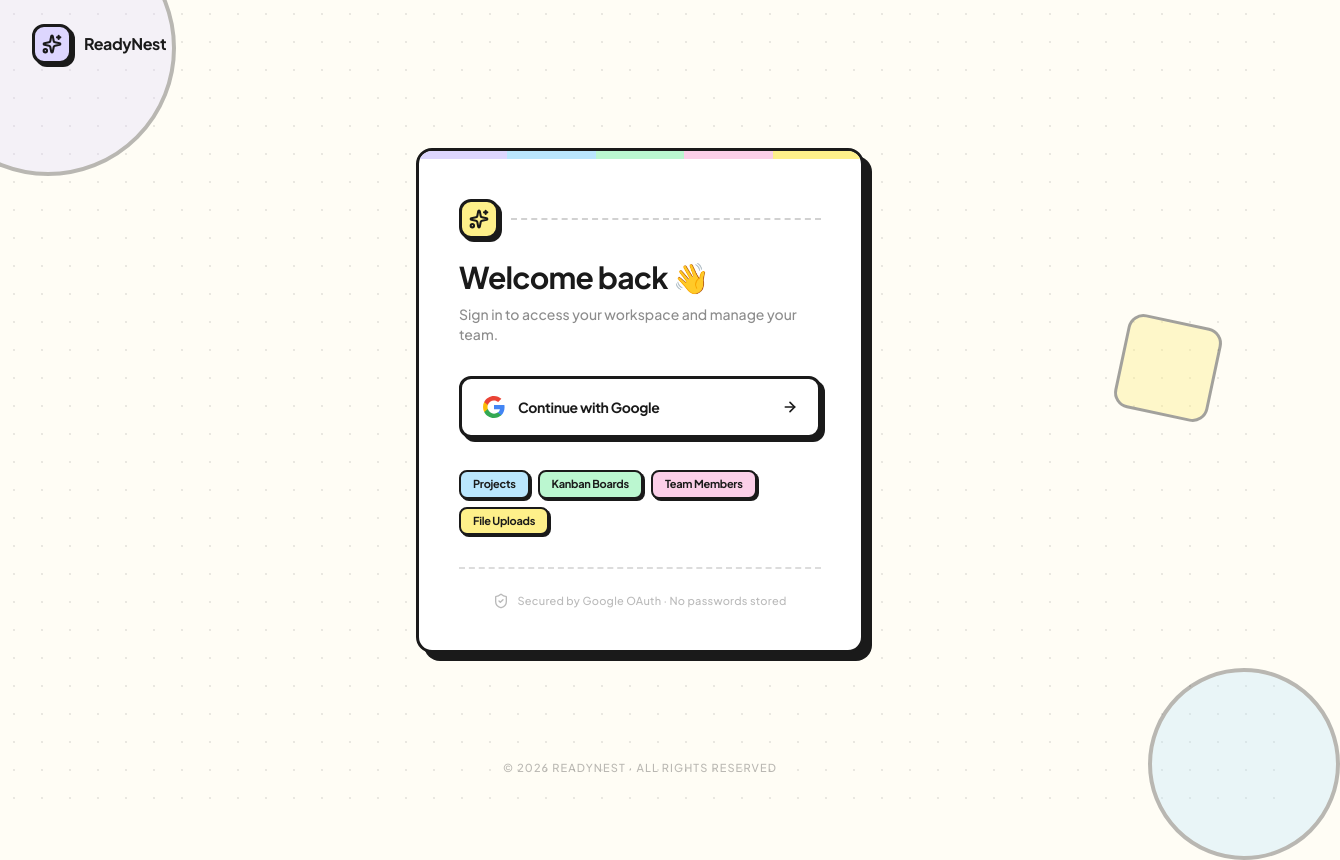
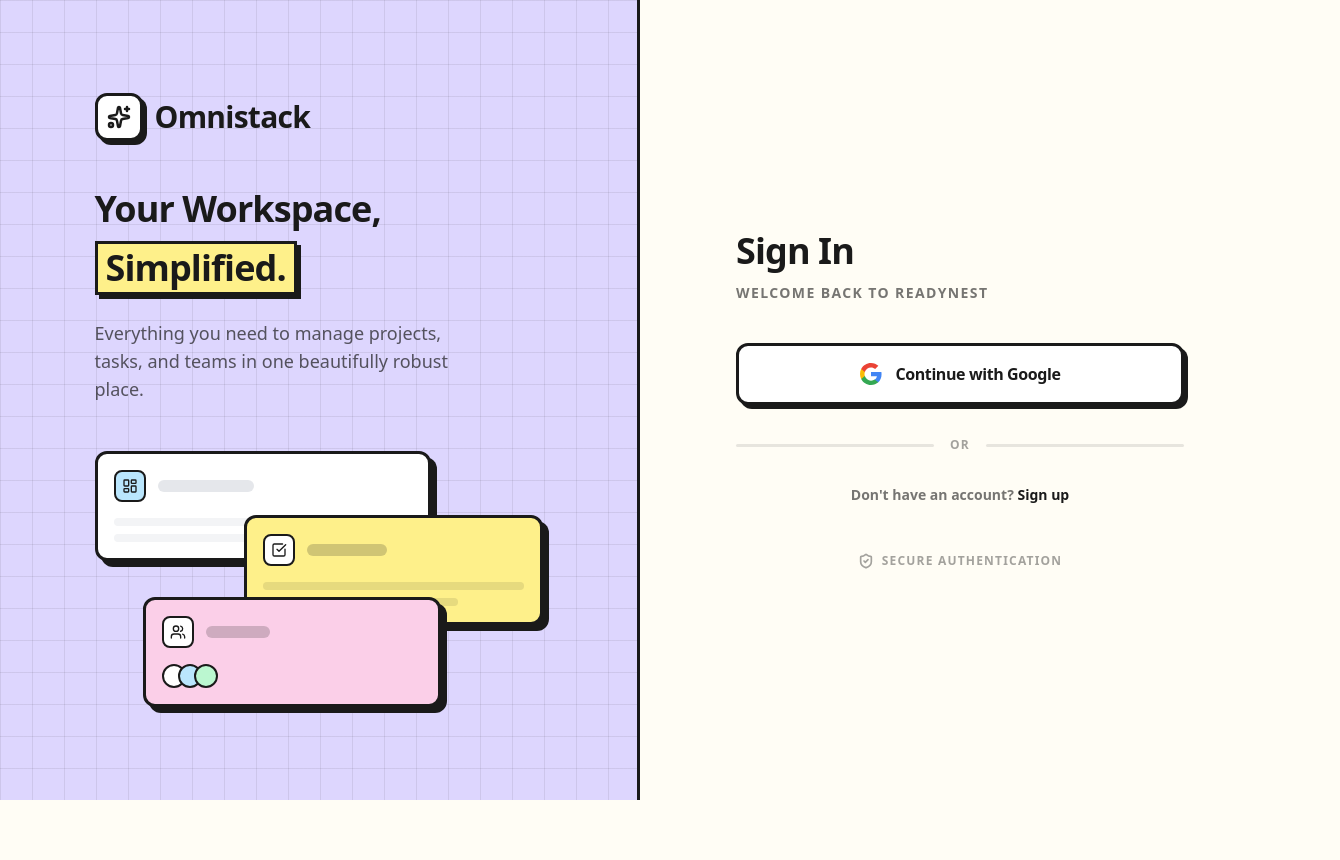
Before and after one commit to ayushsinha008/Multi-Tenant-SaaS-Platform, a Next.js app in the folder apps/web/: page /login in a window 1280 px wide. Shown: the whole page, 1340 px wide, since content can reach past the window. After the commit the page ends 800 px from the top, so only its background shows below. Built offline with nearby package versions, Linux system fonts and the light colour scheme; no server answers.

Commit message:
redesign: split screen dashboard abstraction theme for login page

```diff
--- a/apps/web/src/app/(auth)/layout.tsx
+++ b/apps/web/src/app/(auth)/layout.tsx
@@ -1,41 +1,100 @@
 'use client';
 
 import * as React from 'react';
-import { Sparkles } from 'lucide-react';
+import { Sparkles, LayoutDashboard, CheckSquare, Users } from 'lucide-react';
+import { motion } from 'framer-motion';
 
 export default function AuthLayout({ children }: { children: React.ReactNode }) {
   return (
-    <div className="min-h-screen bg-[#FFFDF5] flex items-center justify-center p-4 relative">
-      {/* Subtle dot grid background */}
-      <div
-        className="absolute inset-0 pointer-events-none"
-        style={{
-          backgroundImage: 'radial-gradient(circle, #1A1A1A18 1px, transparent 1px)',
-          backgroundSize: '28px 28px',
-        }}
-      />
+    <div className="flex min-h-screen bg-[#FFFDF5] text-[#1A1A1A] font-sans">
+      {/* Left side - Branding & Visual (hidden on mobile) */}
+      <div className="hidden lg:flex w-1/2 relative flex-col justify-center items-center p-12 overflow-hidden border-r-[3px] border-[#1A1A1A] bg-[#DDD6FE]">
+        {/* Subtle grid on the purple background */}
+        <div className="absolute inset-0 bg-[linear-gradient(to_right,#1A1A1A15_1px,transparent_1px),linear-gradient(to_bottom,#1A1A1A15_1px,transparent_1px)] bg-[size:32px_32px]"></div>
 
-      {/* Decorative blobs */}
-      <div className="absolute top-[-80px] left-[-80px] w-64 h-64 bg-[#DDD6FE] rounded-full border-[4px] border-[#1A1A1A] opacity-30 pointer-events-none" />
-      <div className="absolute bottom-[-60px] right-[-60px] w-48 h-48 bg-[#BAE6FD] rounded-full border-[4px] border-[#1A1A1A] opacity-30 pointer-events-none" />
-      <div className="absolute top-[40%] right-[5%] w-24 h-24 bg-[#FEF08A] rounded-2xl border-[3px] border-[#1A1A1A] opacity-40 rotate-12 pointer-events-none" />
+        <div className="relative z-10 w-full max-w-md">
+          {/* Logo */}
+          <div className="flex items-center gap-3 mb-12">
+            <div className="w-12 h-12 rounded-xl border-[3px] border-[#1A1A1A] bg-white flex items-center justify-center shadow-[4px_4px_0px_#1A1A1A]">
+              <Sparkles className="w-6 h-6 text-[#1A1A1A]" strokeWidth={2.5} />
+            </div>
+            <h1 className="text-3xl font-bold tracking-tight">Omnistack</h1>
+          </div>
 
-      {/* Branding top-left */}
-      <div className="absolute top-6 left-8 flex items-center gap-3">
-        <div className="w-10 h-10 rounded-xl border-[3px] border-[#1A1A1A] bg-[#DDD6FE] flex items-center justify-center shadow-[3px_3px_0px_#1A1A1A]">
-          <Sparkles className="w-5 h-5 text-[#1A1A1A]" strokeWidth={2.5} />
+          {/* Clean value prop */}
+          <h2 className="text-4xl font-black tracking-tight leading-[1.1] mb-6">
+            Your Workspace, <br />
+            <span className="bg-[#FEF08A] px-2 py-1 border-[3px] border-[#1A1A1A] shadow-[4px_4px_0px_#1A1A1A] inline-block mt-3">Simplified.</span>
+          </h2>
+          <p className="text-lg font-medium text-[#1A1A1A]/70 mb-12 max-w-sm">
+            Everything you need to manage projects, tasks, and teams in one beautifully robust place.
+          </p>
+
+          {/* Abstract representation of dashboard */}
+          <div className="relative h-64 w-full">
+            <motion.div
+              initial={{ y: 20, opacity: 0 }}
+              animate={{ y: 0, opacity: 1 }}
+              transition={{ delay: 0.1 }}
+              className="absolute top-0 left-0 w-3/4 rounded-xl border-[3px] border-[#1A1A1A] bg-white p-4 shadow-[6px_6px_0px_#1A1A1A]"
+            >
+              <div className="flex items-center gap-3 mb-4">
+                <div className="w-8 h-8 rounded-lg bg-[#BAE6FD] border-[2px] border-[#1A1A1A] flex items-center justify-center">
+                  <LayoutDashboard className="w-4 h-4" />
+                </div>
+                <div className="h-3 w-24 bg-gray-200 rounded-full" />
+              </div>
+              <div className="space-y-2">
+                <div className="h-2 w-full bg-gray-100 rounded-full" />
+                <div className="h-2 w-4/5 bg-gray-100 rounded-full" />
+              </div>
+            </motion.div>
+
+            <motion.div
+              initial={{ x: 20, opacity: 0 }}
+              animate={{ x: 0, opacity: 1 }}
+              transition={{ delay: 0.3 }}
+              className="absolute top-16 right-0 w-2/3 rounded-xl border-[3px] border-[#1A1A1A] bg-[#FEF08A] p-4 shadow-[6px_6px_0px_#1A1A1A]"
+            >
+               <div className="flex items-center gap-3 mb-4">
+                <div className="w-8 h-8 rounded-lg bg-white border-[2px] border-[#1A1A1A] flex items-center justify-center">
+                  <CheckSquare className="w-4 h-4" />
+                </div>
+                <div className="h-3 w-20 bg-[#1A1A1A]/20 rounded-full" />
+              </div>
+              <div className="space-y-2">
+                <div className="h-2 w-full bg-[#1A1A1A]/10 rounded-full" />
+                <div className="h-2 w-3/4 bg-[#1A1A1A]/10 rounded-full" />
+              </div>
+            </motion.div>
+
+            <motion.div
+              initial={{ y: -20, opacity: 0 }}
+              animate={{ y: 0, opacity: 1 }}
+              transition={{ delay: 0.5 }}
+              className="absolute bottom-0 left-12 w-2/3 rounded-xl border-[3px] border-[#1A1A1A] bg-[#FBCFE8] p-4 shadow-[6px_6px_0px_#1A1A1A]"
+            >
+               <div className="flex items-center gap-3 mb-4">
+                <div className="w-8 h-8 rounded-lg bg-white border-[2px] border-[#1A1A1A] flex items-center justify-center">
+                  <Users className="w-4 h-4" />
+                </div>
+                <div className="h-3 w-16 bg-[#1A1A1A]/20 rounded-full" />
+              </div>
+               <div className="flex -space-x-2">
+                  <div className="w-6 h-6 rounded-full border-[2px] border-[#1A1A1A] bg-white" />
+                  <div className="w-6 h-6 rounded-full border-[2px] border-[#1A1A1A] bg-[#BAE6FD]" />
+                  <div className="w-6 h-6 rounded-full border-[2px] border-[#1A1A1A] bg-[#BBF7D0]" />
+               </div>
+            </motion.div>
+          </div>
         </div>
-        <span className="text-base font-bold text-[#1A1A1A] tracking-tight">ReadyNest</span>
       </div>
 
-      {/* Footer */}
-      <p className="absolute bottom-6 left-0 right-0 text-center text-[11px] font-medium text-[#1A1A1A]/30 tracking-widest uppercase">
-        © {new Date().getFullYear()} ReadyNest · All rights reserved
-      </p>
-
-      {/* Main Card */}
-      <div className="relative z-10 w-full max-w-md">
-        {children}
+      {/* Right side - Forms */}
+      <div className="w-full lg:w-1/2 flex items-center justify-center p-6 sm:p-12 relative">
+        <div className="w-full max-w-md">
+          {children}
+        </div>
       </div>
     </div>
   );
--- a/apps/web/src/app/(auth)/login/page.tsx
+++ b/apps/web/src/app/(auth)/login/page.tsx
@@ -4,10 +4,11 @@
 import { useRouter } from 'next/navigation';
 import { useAuthStore } from '@/store/useAuthStore';
 import { motion } from 'framer-motion';
-import { ShieldCheck, ArrowRight, Sparkles } from 'lucide-react';
+import { ShieldCheck } from 'lucide-react';
 import { auth, googleProvider } from '@/lib/firebase';
 import { signInWithPopup } from 'firebase/auth';
 import { api } from '@/lib/axios';
+import Link from 'next/link';
 
 export default function LoginPage() {
   const router = useRouter();
@@ -18,14 +19,17 @@
   const handleGoogleSignIn = async () => {
     setError('');
     setLoading(true);
+
     try {
       const result = await signInWithPopup(auth, googleProvider);
+
       const res = await api.post('/auth/google', {
         email: result.user.email,
         name: result.user.displayName,
         avatar: result.user.photoURL,
-        uid: result.user.uid,
+        uid: result.user.uid
       });
+
       setUser(res.data.user);
       router.push('/dashboard');
     } catch (err: any) {
@@ -38,98 +42,64 @@
 
   return (
     <motion.div
-      initial={{ opacity: 0, y: 24 }}
+      initial={{ opacity: 0, y: 10 }}
       animate={{ opacity: 1, y: 0 }}
-      transition={{ duration: 0.45, ease: 'easeOut' }}
-      className="rounded-2xl border-[3px] border-[#1A1A1A] bg-white shadow-[8px_8px_0px_#1A1A1A] overflow-hidden"
+      className="w-full"
     >
-      {/* Top accent strip */}
-      <div className="flex h-2">
-        <div className="flex-1 bg-[#DDD6FE]" />
-        <div className="flex-1 bg-[#BAE6FD]" />
-        <div className="flex-1 bg-[#BBF7D0]" />
-        <div className="flex-1 bg-[#FBCFE8]" />
-        <div className="flex-1 bg-[#FEF08A]" />
-      </div>
-
-      <div className="p-8 sm:p-10">
-        {/* Header */}
-        <div className="mb-8">
-          <div className="flex items-center gap-3 mb-5">
-            <div className="w-10 h-10 rounded-xl border-[3px] border-[#1A1A1A] bg-[#FEF08A] flex items-center justify-center shadow-[3px_3px_0px_#1A1A1A]">
-              <Sparkles className="w-5 h-5 text-[#1A1A1A]" strokeWidth={2.5} />
-            </div>
-            <div className="h-px flex-1 border-t-[2px] border-dashed border-[#1A1A1A]/20" />
-          </div>
-          <h1 className="text-3xl font-bold text-[#1A1A1A] tracking-tight leading-tight mb-2">
-            Welcome back 👋
+      <div className="mb-10">
+        <h1 className="text-4xl font-black text-[#1A1A1A] tracking-tight mb-3">
+          Sign In
         </h1>
-          <p className="text-sm font-medium text-[#1A1A1A]/50">
-            Sign in to access your workspace and manage your team.
+        <p className="text-sm font-bold text-[#1A1A1A]/60 uppercase tracking-widest">
+          Welcome back to ReadyNest
         </p>
       </div>
 
-        {/* Error */}
       {error && (
-          <motion.div
-            initial={{ opacity: 0, y: -8 }}
-            animate={{ opacity: 1, y: 0 }}
-            className="mb-6 p-4 bg-[#FEE2E2] rounded-xl border-[2px] border-[#1A1A1A] shadow-[2px_2px_0px_#1A1A1A] flex items-start gap-3"
-          >
-            <div className="w-5 h-5 rounded-full bg-[#1A1A1A] flex items-center justify-center shrink-0 mt-px">
-              <span className="text-white text-[10px] font-black">!</span>
+        <div className="mb-6 p-4 bg-[#FEE2E2] rounded-xl border-[3px] border-[#1A1A1A] shadow-[4px_4px_0px_#1A1A1A] flex items-start gap-3">
+          <span className="text-[#1A1A1A] font-black mt-px">!</span>
+          <p className="text-sm font-bold text-[#1A1A1A]">{error}</p>
         </div>
-            <p className="text-sm font-semibold text-[#1A1A1A]">{error}</p>
-          </motion.div>
       )}
 
-        {/* Google Sign In */}
       <button
         onClick={handleGoogleSignIn}
         disabled={loading}
-          className="w-full flex items-center justify-between gap-3 border-[3px] border-[#1A1A1A] bg-white text-[#1A1A1A] font-bold py-4 px-5 rounded-xl shadow-[4px_4px_0px_#1A1A1A] hover:bg-[#FFFDF5] hover:-translate-y-0.5 hover:shadow-[6px_6px_0px_#1A1A1A] active:translate-y-[2px] active:shadow-[2px_2px_0px_#1A1A1A] transition-all disabled:opacity-60 disabled:cursor-not-allowed group"
+        className="w-full flex items-center justify-center gap-3 bg-white border-[3px] border-[#1A1A1A] text-[#1A1A1A] font-bold py-4 px-6 rounded-xl shadow-[4px_4px_0px_#1A1A1A] hover:-translate-y-1 hover:shadow-[6px_6px_0px_#1A1A1A] active:translate-y-[2px] active:shadow-[2px_2px_0px_#1A1A1A] transition-all disabled:opacity-60 disabled:cursor-not-allowed group"
       >
-          <div className="flex items-center gap-3">
         {loading ? (
           <div className="w-6 h-6 border-[3px] border-[#1A1A1A] border-t-transparent rounded-full animate-spin" />
         ) : (
+          <>
             <svg width="24" height="24" viewBox="0 0 24 24" fill="none" xmlns="http://www.w3.org/2000/svg">
-                <path d="M22.56 12.25C22.56 11.47 22.49 10.72 22.36 10H12V14.26H17.92C17.67 15.63 16.89 16.79 15.72 17.57V20.34H19.28C21.36 18.42 22.56 15.6 22.56 12.25Z" fill="#4285F4" />
-                <path d="M12 23C14.97 23 17.46 22.02 19.28 20.34L15.72 17.57C14.73 18.23 13.48 18.63 12 18.63C9.14 18.63 6.7 16.7 5.84 14.11H2.17V16.96C3.98 20.55 7.69 23 12 23Z" fill="#34A853" />
-                <path d="M5.84 14.11C5.62 13.45 5.5 12.74 5.5 12C5.5 11.26 5.62 10.55 5.84 9.89V7.04H2.17C1.43 8.52 1 10.21 1 12C1 13.79 1.43 15.48 2.17 16.96L5.84 14.11Z" fill="#FBBC05" />
-                <path d="M12 5.38C13.61 5.38 15.06 5.93 16.2 7.02L19.36 3.86C17.46 2.09 14.97 1 12 1C7.69 1 3.98 3.45 2.17 7.04L5.84 9.89C6.7 7.3 9.14 5.38 12 5.38Z" fill="#EA4335" />
+              <path d="M22.56 12.25C22.56 11.47 22.49 10.72 22.36 10H12V14.26H17.92C17.67 15.63 16.89 16.79 15.72 17.57V20.34H19.28C21.36 18.42 22.56 15.6 22.56 12.25Z" fill="#4285F4"/>
+              <path d="M12 23C14.97 23 17.46 22.02 19.28 20.34L15.72 17.57C14.73 18.23 13.48 18.63 12 18.63C9.14 18.63 6.7 16.7 5.84 14.11H2.17V16.96C3.98 20.55 7.69 23 12 23Z" fill="#34A853"/>
+              <path d="M5.84 14.11C5.62 13.45 5.5 12.74 5.5 12C5.5 11.26 5.62 10.55 5.84 9.89V7.04H2.17C1.43 8.52 1 10.21 1 12C1 13.79 1.43 15.48 2.17 16.96L5.84 14.11Z" fill="#FBBC05"/>
+              <path d="M12 5.38C13.61 5.38 15.06 5.93 16.2 7.02L19.36 3.86C17.46 2.09 14.97 1 12 1C7.69 1 3.98 3.45 2.17 7.04L5.84 9.89C6.7 7.3 9.14 5.38 12 5.38Z" fill="#EA4335"/>
             </svg>
+            <span className="text-base tracking-tight">Continue with Google</span>
+          </>
         )}
-            <span className="text-sm tracking-tight">Continue with Google</span>
-          </div>
-          <ArrowRight className="w-4 h-4 group-hover:translate-x-1 transition-transform" strokeWidth={2.5} />
       </button>
 
-        {/* Feature chips */}
-        <div className="mt-8 flex flex-wrap gap-2">
-          {[
-            { label: 'Projects', color: '#BAE6FD' },
-            { label: 'Kanban Boards', color: '#BBF7D0' },
-            { label: 'Team Members', color: '#FBCFE8' },
-            { label: 'File Uploads', color: '#FEF08A' },
-          ].map((chip) => (
-            <span
-              key={chip.label}
-              className="inline-flex items-center px-3 py-1 rounded-lg border-[2px] border-[#1A1A1A] text-[11px] font-bold text-[#1A1A1A] tracking-tight shadow-[2px_2px_0px_#1A1A1A]"
-              style={{ backgroundColor: chip.color }}
-            >
-              {chip.label}
-            </span>
-          ))}
+      <div className="mt-8 flex items-center gap-4">
+        <div className="h-[3px] flex-1 bg-[#1A1A1A]/10 rounded-full" />
+        <span className="text-xs font-bold text-[#1A1A1A]/40 uppercase tracking-widest">or</span>
+        <div className="h-[3px] flex-1 bg-[#1A1A1A]/10 rounded-full" />
       </div>
 
-        {/* Security note */}
-        <div className="mt-8 pt-6 border-t-[2px] border-dashed border-[#1A1A1A]/15 flex items-center justify-center gap-2">
-          <ShieldCheck className="w-4 h-4 text-[#1A1A1A]/30" strokeWidth={2} />
-          <span className="text-[11px] font-medium text-[#1A1A1A]/30 tracking-wide">
-            Secured by Google OAuth · No passwords stored
-          </span>
+      <div className="mt-8 text-center">
+        <p className="text-sm font-bold text-[#1A1A1A]/60">
+          Don't have an account?{' '}
+          <Link href="/register" className="text-[#1A1A1A] hover:underline decoration-[3px] underline-offset-4">
+            Sign up
+          </Link>
+        </p>
       </div>
+
+      <div className="mt-12 flex items-center justify-center gap-2 text-xs font-bold text-[#1A1A1A]/40 uppercase tracking-widest">
+        <ShieldCheck className="w-4 h-4" strokeWidth={2.5} />
+        <span>Secure Authentication</span>
       </div>
     </motion.div>
   );
```
Lines whose indentation alone changed are shown as unchanged.
